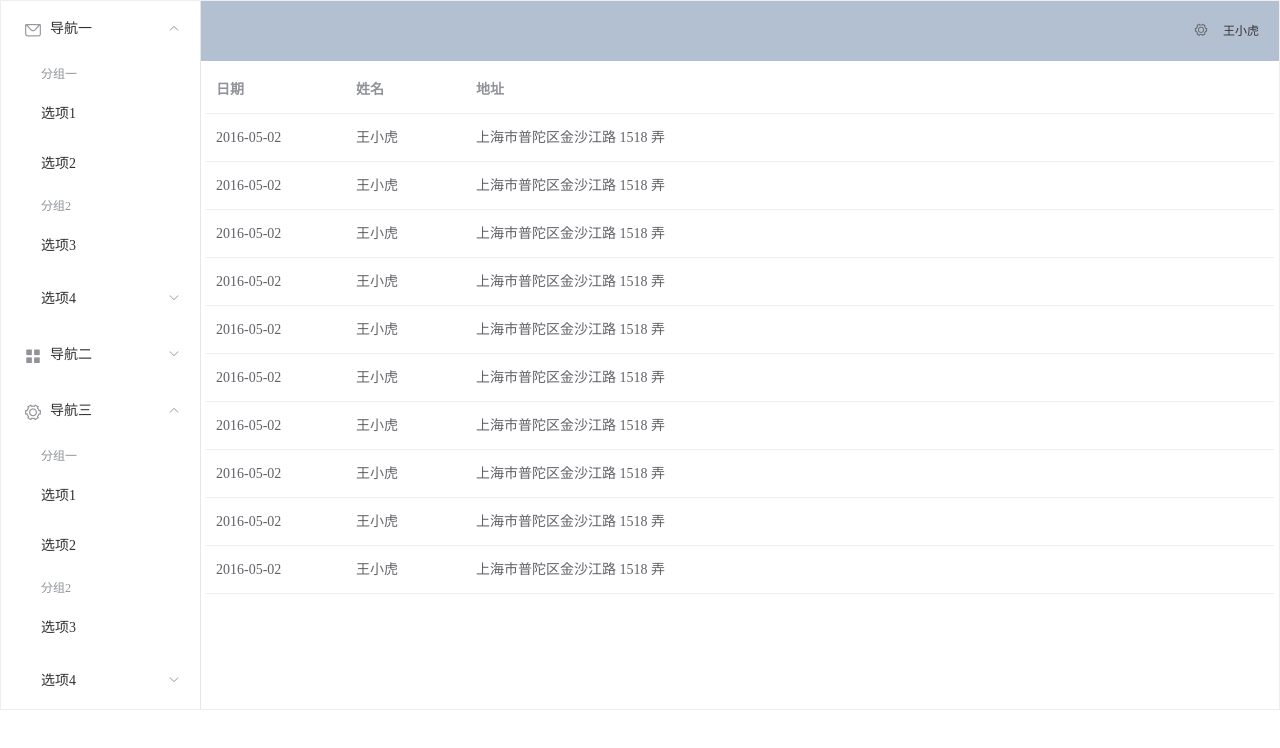
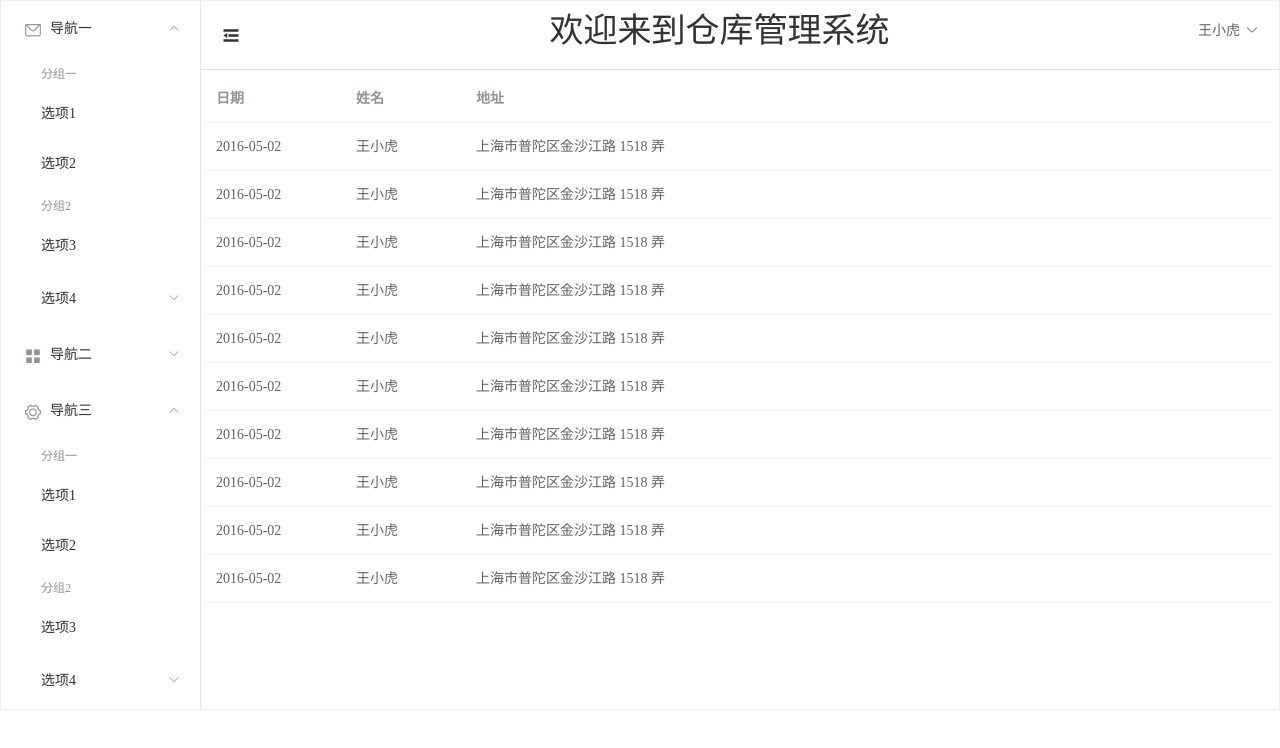
Before and after one commit to wrdoct/java_springboot-vue-, a Vue app in the folder springboot+vue_wms/wms-web/: page / in a window 1280 px wide. Shown: the top 748 px of the page. Built offline with nearby package versions, Linux system fonts and the light colour scheme.

Commit message:
编写Header头页面

```diff
--- a/springboot+vue_wms/wms-web/src/App.vue
+++ b/springboot+vue_wms/wms-web/src/App.vue
@@ -11,7 +11,6 @@ export default {
   name: 'App',
   components: {
     Index
-
   }
 }
 </script>
--- /dev/null
+++ b/springboot+vue_wms/wms-web/src/components/Aside.vue
@@ -0,0 +1,59 @@
+<template>
+    <el-menu :default-openeds="['1', '3']">
+        <el-submenu index="1">
+            <template slot="title"><i class="el-icon-message"></i>导航一</template>
+            <el-menu-item-group>
+                <template slot="title">分组一</template>
+                <el-menu-item index="1-1">选项1</el-menu-item>
+                <el-menu-item index="1-2">选项2</el-menu-item>
+            </el-menu-item-group>
+            <el-menu-item-group title="分组2">
+                <el-menu-item index="1-3">选项3</el-menu-item>
+            </el-menu-item-group>
+            <el-submenu index="1-4">
+                <template slot="title">选项4</template>
+                <el-menu-item index="1-4-1">选项4-1</el-menu-item>
+            </el-submenu>
+        </el-submenu>
+        <el-submenu index="2">
+            <template slot="title"><i class="el-icon-menu"></i>导航二</template>
+            <el-menu-item-group>
+                <template slot="title">分组一</template>
+                <el-menu-item index="2-1">选项1</el-menu-item>
+                <el-menu-item index="2-2">选项2</el-menu-item>
+            </el-menu-item-group>
+            <el-menu-item-group title="分组2">
+                <el-menu-item index="2-3">选项3</el-menu-item>
+            </el-menu-item-group>
+            <el-submenu index="2-4">
+                <template slot="title">选项4</template>
+                <el-menu-item index="2-4-1">选项4-1</el-menu-item>
+            </el-submenu>
+        </el-submenu>
+        <el-submenu index="3">
+            <template slot="title"><i class="el-icon-setting"></i>导航三</template>
+            <el-menu-item-group>
+                <template slot="title">分组一</template>
+                <el-menu-item index="3-1">选项1</el-menu-item>
+                <el-menu-item index="3-2">选项2</el-menu-item>
+            </el-menu-item-group>
+            <el-menu-item-group title="分组2">
+                <el-menu-item index="3-3">选项3</el-menu-item>
+            </el-menu-item-group>
+            <el-submenu index="3-4">
+                <template slot="title">选项4</template>
+                <el-menu-item index="3-4-1">选项4-1</el-menu-item>
+            </el-submenu>
+        </el-submenu>
+    </el-menu>
+</template>
+
+<script>
+    export default {
+        name: "Aside"
+    }
+</script>
+
+<style scoped>
+
+</style>
--- /dev/null
+++ b/springboot+vue_wms/wms-web/src/components/Header.vue
@@ -0,0 +1,36 @@
+<template>
+    <div style="display: flex;line-height: 60px;">
+        <div style="margin-top: 8px;">
+            <i class="el-icon-s-fold" style="font-size: 20px"></i>
+        </div>
+        <div style="flex: 1;text-align: center;font-size: 34px;">
+            <span>欢迎来到仓库管理系统</span>
+        </div>
+        <el-dropdown>
+            <span>王小虎</span>
+            <i class="el-icon-arrow-down" style="margin-left: 5px;"></i>
+            <el-dropdown-menu slot="dropdown">
+                <el-dropdown-item @click.native="toUser">个人中心</el-dropdown-item>
+                <el-dropdown-item @click.native="logOut">退出登录</el-dropdown-item>
+            </el-dropdown-menu>
+        </el-dropdown>
+    </div>
+</template>
+
+<script>
+    export default {
+        name: "Header",
+        methods:{
+            toUser(){
+                console.log('to_user')
+            },
+            logOut(){
+                console.log('log_out')
+            }
+        }
+    }
+</script>
+
+<style scoped>
+
+</style>
--- a/springboot+vue_wms/wms-web/src/components/Index.vue
+++ b/springboot+vue_wms/wms-web/src/components/Index.vue
@@ -1,101 +1,34 @@
 <template>
     <el-container style="height: 100%; border: 1px solid #eee">
         <el-aside width="200px" style="background-color: rgb(238, 241, 246); height: 100%">
-            <el-menu :default-openeds="['1', '3']">
-                <el-submenu index="1">
-                    <template slot="title"><i class="el-icon-message"></i>导航一</template>
-                    <el-menu-item-group>
-                        <template slot="title">分组一</template>
-                        <el-menu-item index="1-1">选项1</el-menu-item>
-                        <el-menu-item index="1-2">选项2</el-menu-item>
-                    </el-menu-item-group>
-                    <el-menu-item-group title="分组2">
-                        <el-menu-item index="1-3">选项3</el-menu-item>
-                    </el-menu-item-group>
-                    <el-submenu index="1-4">
-                        <template slot="title">选项4</template>
-                        <el-menu-item index="1-4-1">选项4-1</el-menu-item>
-                    </el-submenu>
-                </el-submenu>
-                <el-submenu index="2">
-                    <template slot="title"><i class="el-icon-menu"></i>导航二</template>
-                    <el-menu-item-group>
-                        <template slot="title">分组一</template>
-                        <el-menu-item index="2-1">选项1</el-menu-item>
-                        <el-menu-item index="2-2">选项2</el-menu-item>
-                    </el-menu-item-group>
-                    <el-menu-item-group title="分组2">
-                        <el-menu-item index="2-3">选项3</el-menu-item>
-                    </el-menu-item-group>
-                    <el-submenu index="2-4">
-                        <template slot="title">选项4</template>
-                        <el-menu-item index="2-4-1">选项4-1</el-menu-item>
-                    </el-submenu>
-                </el-submenu>
-                <el-submenu index="3">
-                    <template slot="title"><i class="el-icon-setting"></i>导航三</template>
-                    <el-menu-item-group>
-                        <template slot="title">分组一</template>
-                        <el-menu-item index="3-1">选项1</el-menu-item>
-                        <el-menu-item index="3-2">选项2</el-menu-item>
-                    </el-menu-item-group>
-                    <el-menu-item-group title="分组2">
-                        <el-menu-item index="3-3">选项3</el-menu-item>
-                    </el-menu-item-group>
-                    <el-submenu index="3-4">
-                        <template slot="title">选项4</template>
-                        <el-menu-item index="3-4-1">选项4-1</el-menu-item>
-                    </el-submenu>
-                </el-submenu>
-            </el-menu>
+            <Aside></Aside>
         </el-aside>
 
         <el-container style="height: 100%">
-            <el-header style="text-align: right; font-size: 12px; height: 100%">
-                <el-dropdown>
-                    <i class="el-icon-setting" style="margin-right: 15px"></i>
-                    <el-dropdown-menu slot="dropdown">
-                        <el-dropdown-item>查看</el-dropdown-item>
-                        <el-dropdown-item>新增</el-dropdown-item>
-                        <el-dropdown-item>删除</el-dropdown-item>
-                    </el-dropdown-menu>
-                </el-dropdown>
-                <span>王小虎</span>
+            <el-header style="text-align: right; font-size: 12px; height: 100%;border-bottom: rgba(149,148,148,0.3) 1px solid;">
+                <Header></Header>
             </el-header>
 
             <el-main style = "height: 100%">
-                <el-table :data="tableData">
-                    <el-table-column prop="date" label="日期" width="140">
-                    </el-table-column>
-                    <el-table-column prop="name" label="姓名" width="120">
-                    </el-table-column>
-                    <el-table-column prop="address" label="地址">
-                    </el-table-column>
-                </el-table>
+                <Main></Main>
             </el-main>
         </el-container>
     </el-container>
 </template>
 
 <script>
+    import Aside from "@/components/Aside";
+    import Header from "@/components/Header";
+    import Main from "@/components/Main";
     export default {
         name: "Index",
-        data() {
-            const item = {
-                date: '2016-05-02',
-                name: '王小虎',
-                address: '上海市普陀区金沙江路 1518 弄'
-            };
-            return {
-                tableData: Array(10).fill(item)
-            }
-        }
+        components: {Main, Header, Aside},
     }
 </script>
 
 <style scoped>
     .el-header {
-        background-color: #B3C0D1;
+        /*background-color: #B3C0D1;*/
         color: #333;
         line-height: 60px;
     }
--- /dev/null
+++ b/springboot+vue_wms/wms-web/src/components/Main.vue
@@ -0,0 +1,32 @@
+<template>
+    <div>
+        <el-table :data="tableData">
+            <el-table-column prop="date" label="日期" width="140">
+            </el-table-column>
+            <el-table-column prop="name" label="姓名" width="120">
+            </el-table-column>
+            <el-table-column prop="address" label="地址">
+            </el-table-column>
+        </el-table>
+    </div>
+</template>
+
+<script>
+    export default {
+        name: "Main",
+        data() {
+            const item = {
+                date: '2016-05-02',
+                name: '王小虎',
+                address: '上海市普陀区金沙江路 1518 弄'
+            };
+            return {
+                tableData: Array(10).fill(item)
+            }
+        }
+    }
+</script>
+
+<style scoped>
+
+</style>
```
